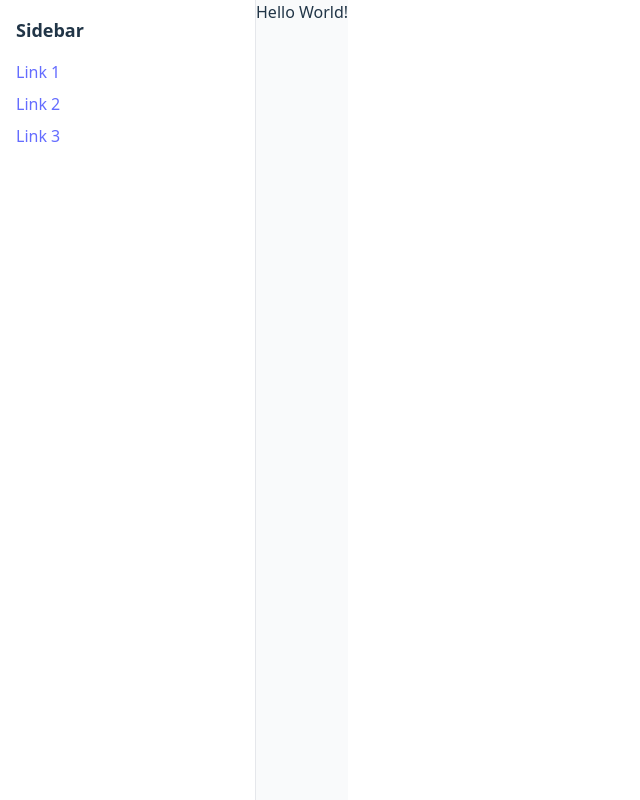
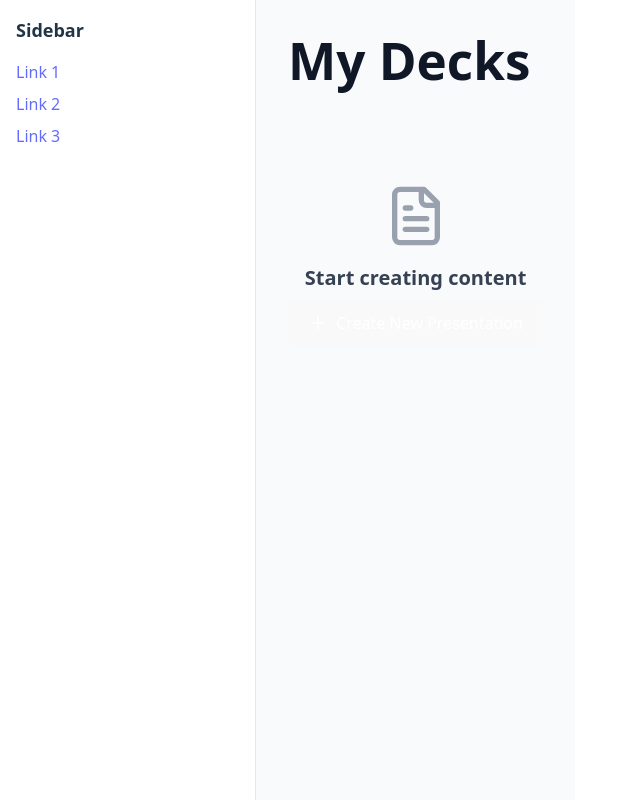
Before and after one commit to niranjan-uma-shankar/slide-collab, a React (Vite) app: page / in a window 1280 px wide. Shown: the whole page, without its empty margins (0-640 px from the left). Built offline with nearby package versions, Linux system fonts and the light colour scheme.

Commit message:
Implements the Homepage view. The Homepage shows a create document button when there are no documents yet, and newly created documents are saved to localStorage. The Homepage lists all documents by listing them out from localStorage, and then links to the LiveBlocks enabled all slides view.

```diff
--- /dev/null
+++ b/src/components/AllDocumentsList.tsx
@@ -0,0 +1,13 @@
+import DocumentItem from './DocumentItem';
+import type { Document } from '../types';
+
+function AllDocumentsList({documents, handleDocumentClick}: {documents: Document[], handleDocumentClick: (id: string) => void}) {
+    return (
+        <div className="grid grid-cols-1 md:grid-cols-2 lg:grid-cols-3 gap-6">
+            {documents.map((doc) => (
+                <DocumentItem key={doc.id} doc={doc} handleDocumentClick={handleDocumentClick} />
+            ))}
+        </div>
+    );
+}
+export default AllDocumentsList;
--- /dev/null
+++ b/src/components/DocumentItem.tsx
@@ -0,0 +1,32 @@
+import { FileText, Clock } from 'lucide-react';
+import { formatDate } from '../misc/utils';
+import type { Document } from '../types';
+
+function DocumentList({doc, handleDocumentClick}: {doc: Document, handleDocumentClick: (id: string) => void}) {
+    return (
+        <div
+            key={doc.id}
+            onClick={() => handleDocumentClick(doc.id)}
+            className="bg-white rounded-lg border border-gray-200 hover:border-blue-500 hover:shadow-lg transition-all cursor-pointer overflow-hidden"
+        >
+          <div className="aspect-video bg-gradient-to-br from-blue-50 to-indigo-100 flex items-center justify-center border-b border-gray-200">
+            <FileText className="w-16 h-16 text-blue-600" />
+          </div>
+          <div className="p-4">
+            <h3 className="font-semibold text-gray-900 mb-2 truncate">{doc.name}</h3>
+            <div className="flex items-center gap-4 text-sm text-gray-500">
+              <span className="flex items-center gap-1">
+                <FileText size={14} />
+                {doc.slideCount} slides
+                </span>
+                <span className="flex items-center gap-1">
+                <Clock size={14} />
+                {formatDate(doc.createdAt)}
+              </span>
+            </div>
+          </div>
+        </div>
+    )
+}
+
+export default DocumentList;
--- /dev/null
+++ b/src/components/EmptyHome.tsx
@@ -0,0 +1,18 @@
+import { Plus, FileText } from 'lucide-react';
+function EmptyHome ({handleCreateDocument} : {handleCreateDocument: () => void}) {
+    return (
+        <div className="text-center py-16">
+            <FileText className="w-16 h-16 text-gray-400 mx-auto mb-4" />
+            <h2 className="text-xl font-semibold text-gray-700 mb-2">Start creating content</h2>
+            <button
+              onClick={handleCreateDocument}
+              className="inline-flex items-center gap-2 px-6 py-3 bg-blue-600 text-white rounded-lg hover:bg-blue-700 transition-colors"
+            >
+              <Plus size={20} />
+              Create New Presentation
+            </button>
+          </div>
+    );
+};
+
+export default EmptyHome;
--- a/src/pages/HomePage.tsx
+++ b/src/pages/HomePage.tsx
@@ -1,5 +1,58 @@
+import { useState, useEffect } from 'react';
+import { useNavigate } from 'react-router-dom';
+import { nanoid } from 'nanoid';
+import EmptyHome from '../components/EmptyHome';
+import type { Document } from '../types';
+import AllDocumentsList from '../components/AllDocumentsList';
+
 export default function HomePage() {
-    return (
-        <div>Hello World!</div>
-    );
+  const navigate = useNavigate();
+  const [documents, setDocuments] = useState<Document[]>([]);
+
+  // Load documents from localStorage
+  useEffect(() => {
+    const stored = localStorage.getItem('documents');
+    if (stored) {
+      setDocuments(JSON.parse(stored));
+    }
+  }, []);
+
+  const createNewDocument = () => {
+    const slug = nanoid(12);
+    const newDoc: Document = {
+      id: slug,
+      name: `Untitled Presentation ${documents.length + 1}`,
+      createdAt: new Date().toISOString(),
+    };
+
+    const updatedDocs = [...documents, newDoc];
+    setDocuments(updatedDocs);
+    localStorage.setItem('documents', JSON.stringify(updatedDocs));
+
+    navigate(`/slides/${slug}`);
+  };
+
+//   // Expose createNewDocument to parent via custom event
+//   useEffect(() => {
+//     const handleCreate = () => createNewDocument();
+//     window.addEventListener('createNewDocument', handleCreate);
+//     return () => window.removeEventListener('createNewDocument', handleCreate);
+//   }, [documents]);
+
+  const handleDocumentClick = (slug: string) => {
+    navigate(`/slides/${slug}`);
+  };
+
+  return (
+    <main className="flex-1 overflow-auto p-8">
+      <div className="max-w-6xl mx-auto">
+        <h1 className="text-3xl font-bold text-gray-900 mb-8">My Decks</h1>
+
+        {documents.length === 0 ?
+            <EmptyHome handleCreateDocument={createNewDocument} /> :
+            <AllDocumentsList documents={documents} handleDocumentClick={handleDocumentClick} />
+        }
+      </div>
+    </main>
+  );
 }
```
